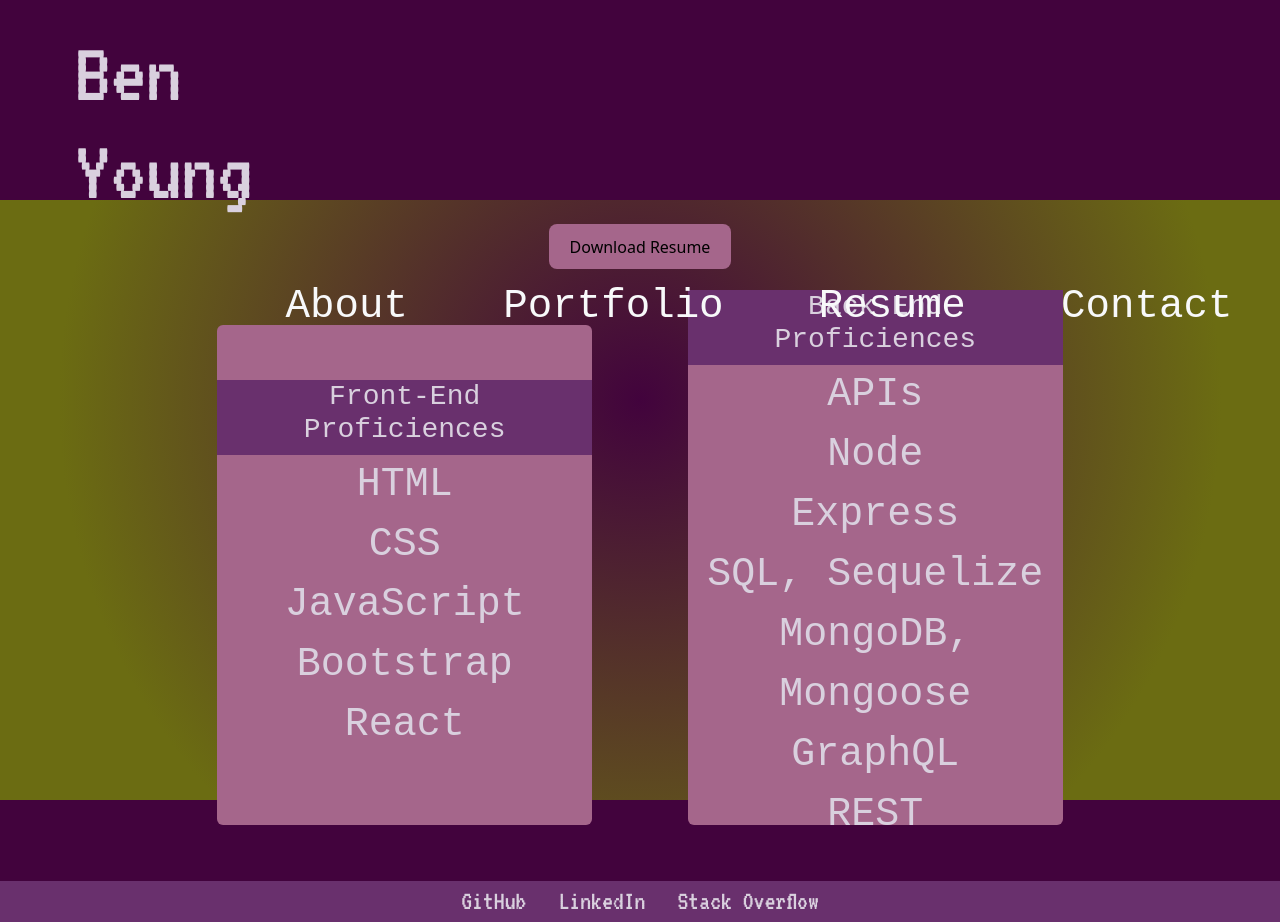
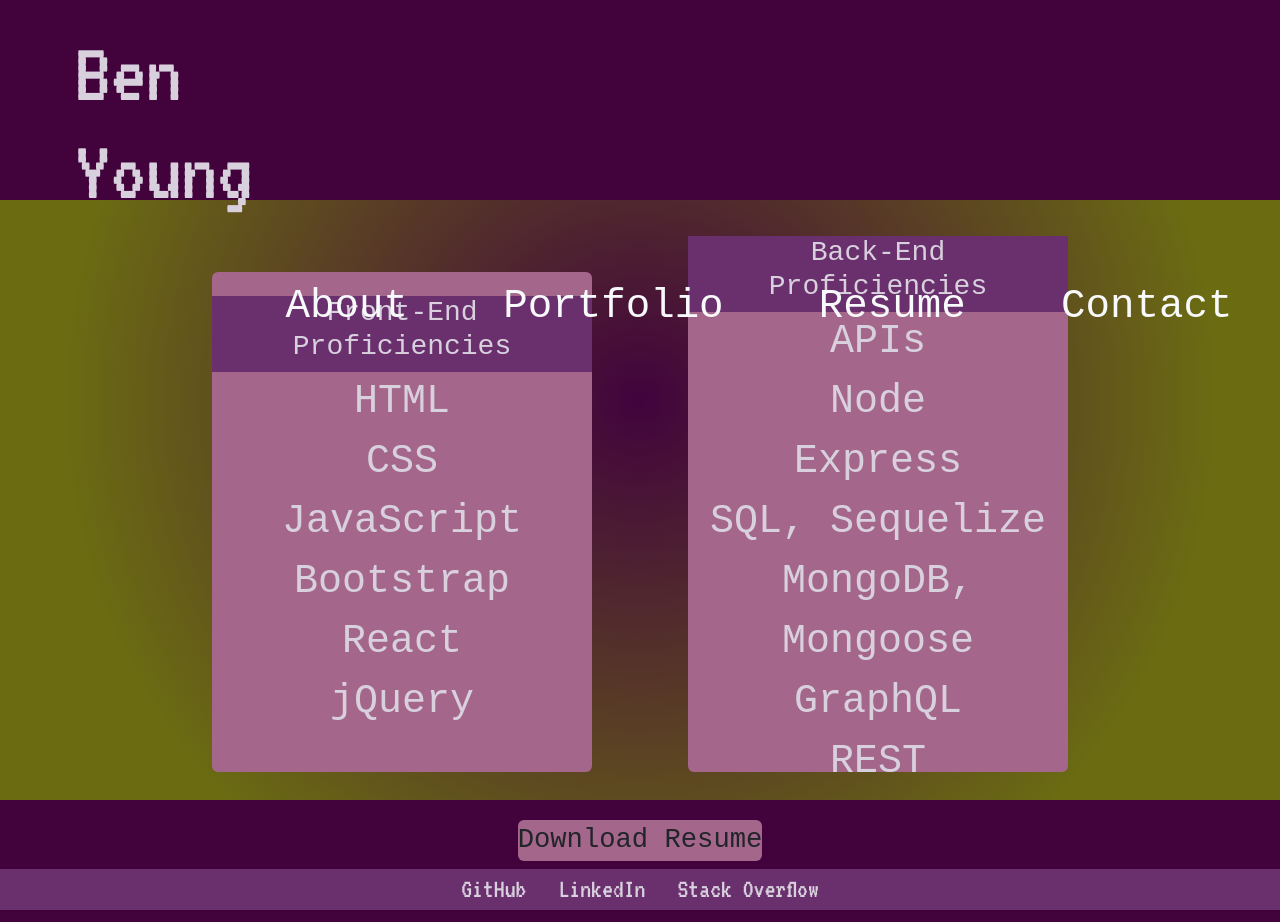
Before and after one commit to youngben97/react-portfolio, a React (Vite) app: page /resume in a window 1280 px wide. Built offline with nearby package versions, Linux system fonts and the light colour scheme; a web font is replaced by a local one.

Commit message:
edited page to use resume card component

```diff
--- a/src/pages/ResumePage.jsx
+++ b/src/pages/ResumePage.jsx
@@ -1,45 +1,20 @@
 //static about me page
-//keep working on styles
-//add downloadable resume link to button
+
+import ResumeCard from '../components/UI/ResumeCard'
 
 export default function AboutPage() {
+    const frontEndSkills = ["HTML", "CSS", "JavaScript", "Bootstrap", "React", "jQuery"];
+    const backEndSkills = ["APIs", "Node", "Express", "SQL, Sequelize", "MongoDB, Mongoose", "GraphQL", "REST"];
+
     return (
         <div className='container pt-4'>
+            <div className='row d-flex justify-content-center'>
+                <ResumeCard title="Front-End Proficiencies" skills={frontEndSkills} />
+                <ResumeCard title="Back-End Proficiencies" skills={backEndSkills} />
+            </div>
             <div className='row'>
-                <div className='col d-flex justify-content-center'>
-                    <button className='resume-btn'>Download Resume</button>
-                </div>
-            </div>
-            <div className='row d-flex justify-content-center p-2'>
-                <div className='col-lg-4 resume-card rounded m-5 p-0'>
-                    <div className='row w-100'>
-                        <div className="col resume-card-header">
-                            <h3>Front-End Proficiences</h3>
-                        </div>
-                    </div>
-                    <ul className='resume-card-list p-0'>
-                        <li>HTML</li>
-                        <li>CSS</li>
-                        <li>JavaScript</li>
-                        <li>Bootstrap</li>
-                        <li>React</li>
-                    </ul>
-                </div>
-                <div className='col-lg-4 resume-card rounded m-5 p-0'>
-                    <div className='row w-100'>
-                        <div className="col resume-card-header">
-                            <h3>Back-End Proficiences</h3>
-                        </div>
-                    </div>
-                    <ul className='resume-card-list p-0'>
-                        <li>APIs</li>
-                        <li>Node</li>
-                        <li>Express</li>
-                        <li>SQL, Sequelize</li>
-                        <li>MongoDB, Mongoose</li>
-                        <li>GraphQL</li>
-                        <li>REST</li>
-                    </ul>
+                <div className='col d-flex justify-content-center mb-2'>
+                    <a href='https://www.reddit.com/r/blurrypicturesofcats/' className='resume-btn rounded'>Download Resume</a>
                 </div>
             </div>
         </div>
```
